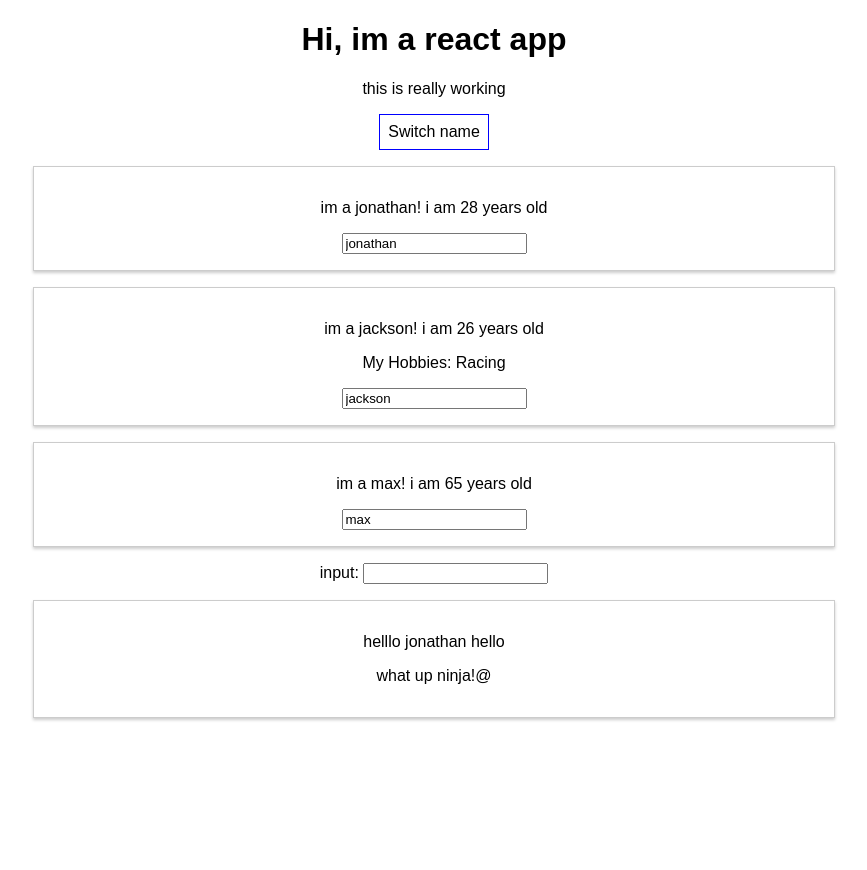
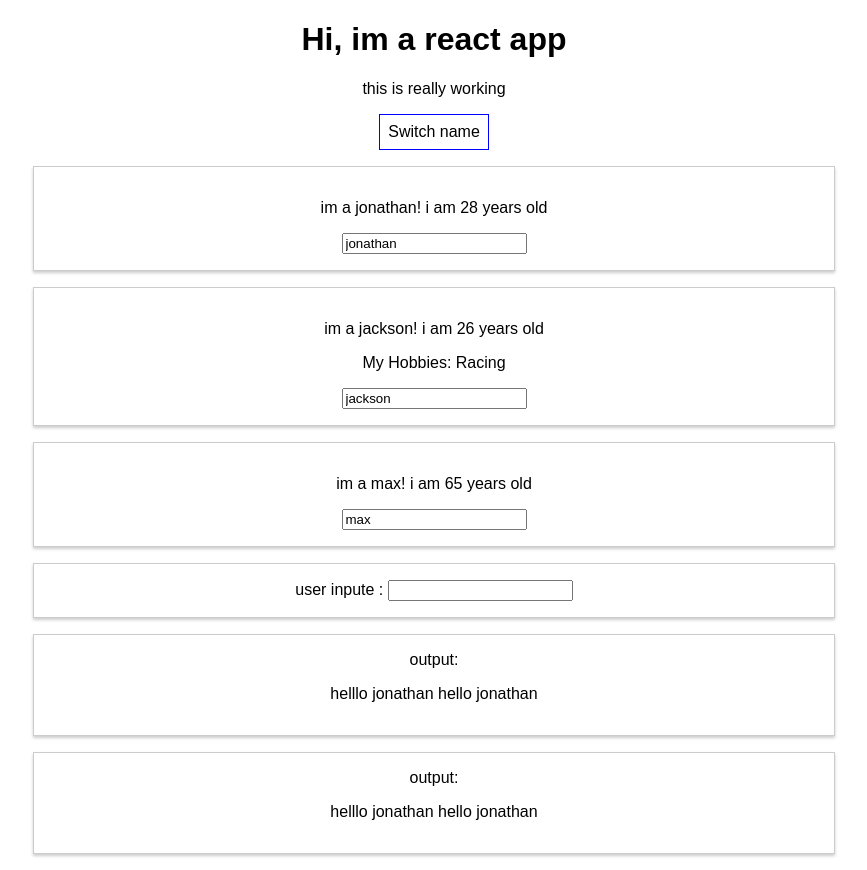
Before and after one commit to jonbleibdrey/react-udemy, a React (Create React App) app: page / in a window 1280 px wide. Shown: the whole page, without its empty margins (206-1073 px from the left). Before the commit the page ends 800 px from the top, so only its background shows below. Built offline with nearby package versions, Linux system fonts and the light colour scheme.

Commit message:
finished producr

```diff
--- a/src/App.js
+++ b/src/App.js
@@ -60,11 +60,11 @@ class App extends Component {
     })
   }
 
-  changeIt = () =>{
+  changeIt = (event) =>{
     this.setState({
       otherState:[
         {
-          userName: "micheal"
+          userName: event.target.value
         }
       ]
     })
@@ -113,8 +113,9 @@ class App extends Component {
         <Person name={this.state.persons[0].name} age={this.state.persons[0].age} click={this.switchNameHandler.bind(this,"max!")} change={this.nameChangedHandler}/>
         <Person name={this.state.persons[1].name} age={this.state.persons[1].age}>My Hobbies: Racing</Person>
         <Person name={this.state.persons[2].name} age={this.state.persons[2].age} />
-        <UserInput/>
-        <UserOutput user={this.state.otherState[0].userName} click={this.changeIt}/>
+        <UserInput changed={this.changeIt}/>
+        <UserOutput user={this.state.otherState[0].userName} cname={this.state.otherState[0].userName}/>
+        <UserOutput user={this.state.otherState[0].userName} cname={this.state.otherState[0].userName} />
       </div>
     );
   }
--- a/src/UserInput.js
+++ b/src/UserInput.js
@@ -1,14 +1,12 @@
-import React, { Component } from 'react'
+import React from 'react'
 
-export class UserInput extends Component {
-    render() {
-        return (
-            <div>
-                <label>input: </label>
-                <input type="text" />
-            </div>
-        )
-    }
+const UserInput = (props) => {
+    return (
+        <div className="Person">
+            <label for="input"> user inpute : </label>
+            <input type="text" onChange={props.changed} value={props.cname}/>
+        </div>
+    )
 }
 
 export default UserInput
--- a/src/UserOutput.js
+++ b/src/UserOutput.js
@@ -2,10 +2,9 @@ import React from 'react'
 
 const UserOutput = (props) => {
         return (
-            <div className="Person" onClick={props.click}>
-                <p>helllo {props.user} hello</p>
-
-                <p>what up ninja!@</p>
+            <div className="Person">
+                <label for="output">output: </label>
+                <p>helllo {props.user} hello  {props.user}</p>
             </div>
         )
 }
```
